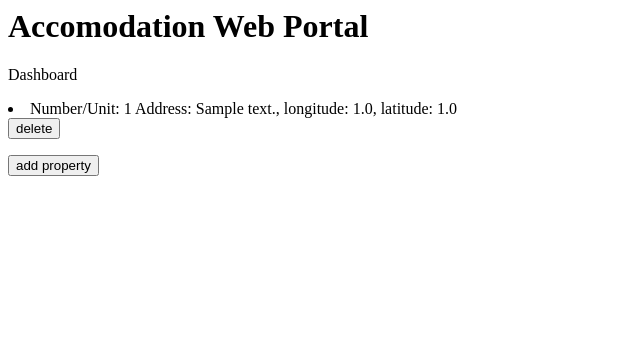
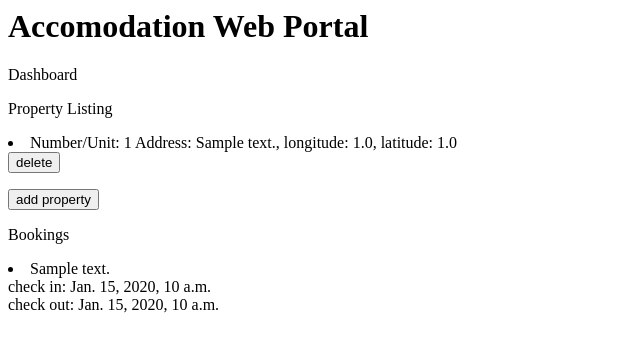
Before and after one commit to zFlabmonsta/capstone-project-2166, a Django app: page /dashboard in a window 1280 px wide. Shown: the top 352 px of the page, without its empty margins (0-640 px from the left). Run offline with Django 3.2, Linux system fonts and the light colour scheme; a user stored in the database is signed in; tables that the repository leaves empty hold one stand-in row (values such as "Sample post").

Commit message:
user can now make booking after searching, displays on to their dashboard

```diff
--- a/src/main/models.py
+++ b/src/main/models.py
@@ -26,7 +26,7 @@ class Property(models.Model):
     # image
 
 class Booking(models.Model):
-    property_id = models.ForeignKey(Property, on_delete=models.CASCADE)
-    user_id = models.ForeignKey(User, on_delete=models.CASCADE)
+    property = models.ForeignKey(Property, on_delete=models.CASCADE)
+    dashboard = models.ForeignKey(Dashboard, on_delete=models.CASCADE)
     start_date = models.DateTimeField(default=datetime.now)
     end_date = models.DateTimeField(default=datetime.now)
--- a/src/main/templates/main/dashboard.html
+++ b/src/main/templates/main/dashboard.html
@@ -3,8 +3,8 @@
 {% block content_1 %}
     <p> Dashboard </p>
 
+    <p> Property Listing <p>
     <div id='properties' name='properties'>
-
         {% for property in properties%}
         <li> Number/Unit: {{property.location.num}} Address: {{property.location.address}}, longitude: {{property.location.longitude}}, latitude: {{property.location.latitude}}
 
@@ -15,15 +15,26 @@
 
             </li>
         {% endfor %}
-
     </div>
 
     <div id='add-button' name='add-button'>
-
         <form action='/create_property' method='GET'>
             <button type='submit'> add property</button>
         </form>
-
     </div>
 
+    <p> Bookings <p>
+    <div id='bookings' name='bookings'>
+        {% for booking in bookings %}
+
+            <li> {{booking.property.location.address}} <br>
+                check in: {{booking.start_date}}<br>
+                check out: {{booking.end_date}}<br>
+            </li>
+            <br>
+        {% endfor %}
+    </div>
+
+
+
 {% endblock %}
--- a/src/main/urls.py
+++ b/src/main/urls.py
@@ -1,5 +1,5 @@
 from django.urls import path
-from . import views, dashboard     # from current path import views.py
+from . import views, dashboard, booking     # from current path import views.py
 
 urlpatterns=[
     path("", views.index, name="index"),
@@ -8,4 +8,5 @@ urlpatterns=[
     path("dashboard", views.dashboard, name="dashboard"),
     path("create_property", dashboard.create_property, name="create property"),
     path("dashboard/delete-property/<int:id>", dashboard.delete_property, name="delete property"),
+    path("make-booking/<int:property_id>/<int:i_year>/<int:i_month>/<int:i_day>/<int:o_year>/<int:o_month>/<int:o_day>", booking.make_booking, name="make booking"),
 ]
--- a/src/main/views.py
+++ b/src/main/views.py
@@ -6,7 +6,7 @@ from django.contrib.auth import authenticate, login as auth_login
 from geopy.geocoders import Nominatim
 from geopy.distance import geodesic
 
-from main.models import Dashboard, Property, Location
+from main.models import Dashboard, Property, Location, Booking
 from .forms import Property_form, Search_property_form
 
 # Create your views here.
@@ -41,7 +41,7 @@ def index(request):
            #DEBUG
             for p in in_radius:
                 print(p.location.address)
-            return render(request, "main/search_list.html", {'searched_property': in_radius})
+            return render(request, "main/search_list.html", {'searched_property':in_radius, 'start_date':check_in, 'end_date':check_out})
 
     return render(request, "main/index.html", {'search_form': search_form})
 
@@ -59,4 +59,5 @@ def dashboard(request):
     current_user = request.user
     dashboard = Dashboard.objects.get(user=current_user.id)
     properties = Property.objects.filter(dashboard__id = dashboard.id)
-    return render(request, "main/dashboard.html", {"properties": properties})
+    bookings = Booking.objects.filter(dashboard__id=dashboard.id)
+    return render(request, "main/dashboard.html", {"properties":properties, "bookings":bookings})
```
Also changed, not shown: src/main/booking.py (added, +27 -0 lines), src/main/dashboard.py (+5 -10 lines), src/main/templates/main/search_list.html (+8 -2 lines), src/main/migrations/0001_initial.py, src/main/migrations/0002_auto_20190710_1454.py (deleted), src/main/migrations/0002_auto_20190711_1148.py (added), src/main/migrations/0003_location_num.py (deleted).
